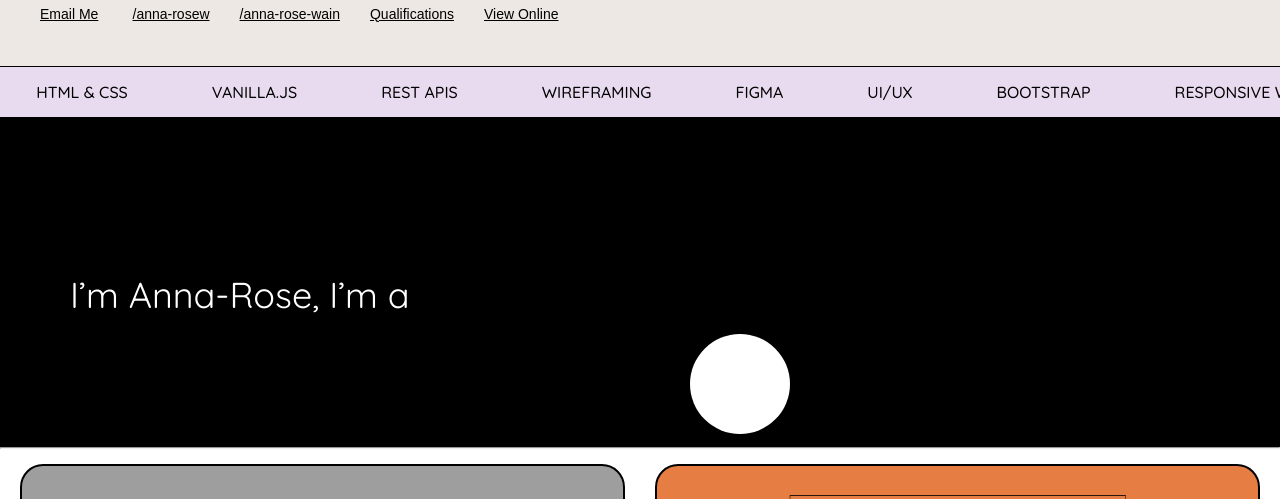
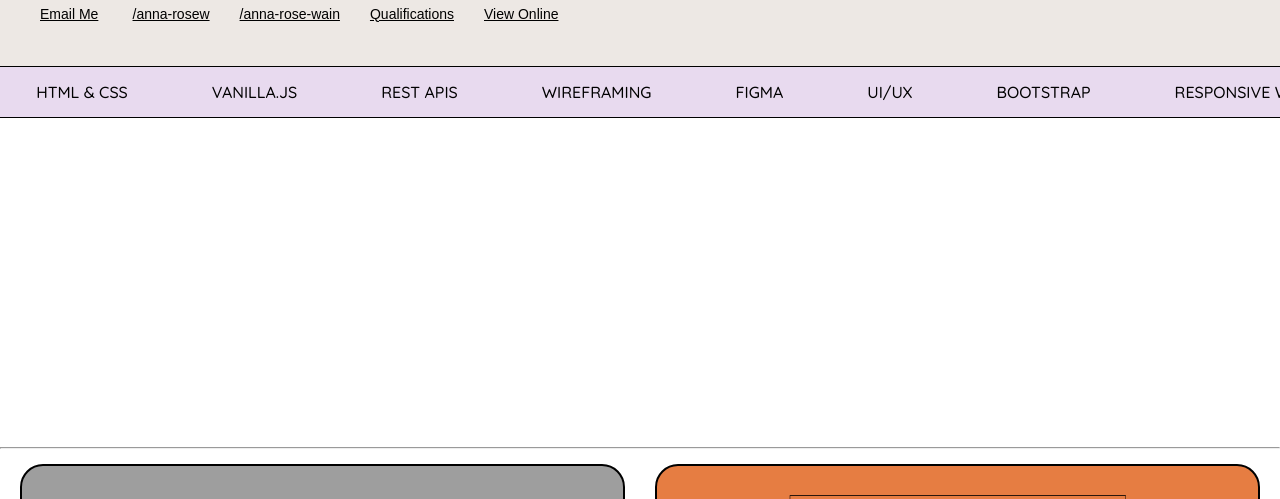
Before and after one commit to anna-rosew/anna-rose-wain, a React (Create React App) app: page / in a window 1280 px wide. Shown: the part 686-1185 px from the top of the page. Built offline with nearby package versions, Linux system fonts and the light colour scheme; grey boxes are pictures that could not be loaded; a web font is replaced by a local one.

Commit message:
Uploaded lightning.svg

```diff
--- a/src/Components/Hero.js
+++ b/src/Components/Hero.js
@@ -2,7 +2,7 @@ import React, { useState, useEffect } from "react";
 import "../Styles/App.css";
 import "../Styles/Hero.css";
 
-import lightning from "../imgs/icons/";
+import lightning from "../imgs/icons/lightning.svg";
 
 const spotlightSize = 200; // Define the size of the spotlight
 
--- a/src/Styles/Hero.css
+++ b/src/Styles/Hero.css
@@ -24,9 +24,9 @@ strong {
 }
 
 .hero {
-  color: white;
+  color: black;
   font-family: "balto", sans-serif;
-  background-color: black;
+  background-color: white;
   padding: 10px;
   padding-bottom: 100px;
   text-align: left;
@@ -37,7 +37,7 @@ strong {
 .hero-container {
   position: relative;
   overflow: hidden;
-  background-color: black;
+  background-color: white;
 }
 
 .bio {
@@ -46,7 +46,7 @@ strong {
   font-weight: 400;
   font-style: normal;
   font-size: 36px;
-  color: white;
+  color: black;
   display: block;
   margin: 30px;
   margin-left: 60px;
@@ -58,13 +58,13 @@ strong {
   position: absolute;
   width: 100px;
   height: 100px;
-  background: white;
+  background: black;
   pointer-events: none;
   transform: translate(50%, 50%);
   mix-blend-mode: difference;
   z-index: 0;
   border-radius: 50%;
-  color: black;
+  color: white;
 }
 
 .left-align {
```
Also changed, not shown: src/imgs/icons/lightning.svg (added).
